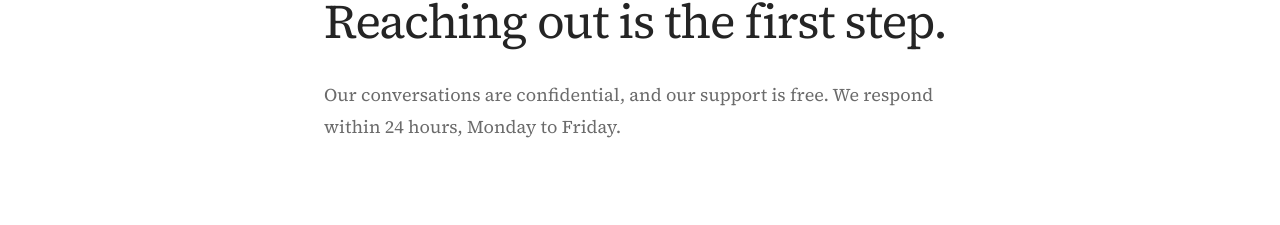
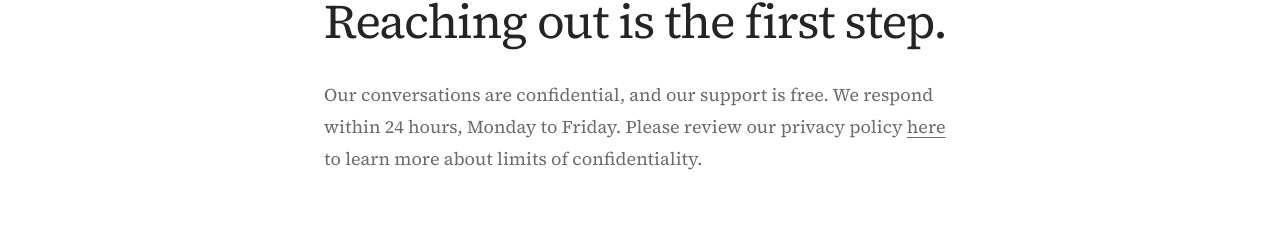
Before and after one commit to Jackalope523/polarization-support-website, a Next.js app: page /en/contact in a window 1280 px wide. Shown: the part 219-444 px from the top of the page. Built offline with nearby package versions, Linux system fonts and the light colour scheme; no server answers.

Commit message:
French language updates

```diff
--- a/app/[locale]/contact/page.tsx
+++ b/app/[locale]/contact/page.tsx
@@ -35,7 +35,18 @@ export default function ContactPage() {
             {t("title")}
           </h1>
           <p className="mt-8 font-serif text-lg leading-8 text-muted">
-            {t("intro")}
+            {t.rich("intro", {
+              privacy: (chunks) => (
+                <a
+                  href={t("privacyHref")}
+                  target="_blank"
+                  rel="noopener noreferrer"
+                  className="underline underline-offset-4 hover:text-foreground max-md:active:text-foreground"
+                >
+                  {chunks}
+                </a>
+              ),
+            })}
           </p>
         </div>
       </section>
--- a/messages/en.json
+++ b/messages/en.json
@@ -94,9 +94,10 @@
   "Contact": {
     "metaTitle": "Contact us",
     "metaDescription": "Reach Polarisation Support by phone, text, or email. Free and confidential, we respond within 24 hours, Monday to Friday.",
+    "privacyHref": "/privacy-policy-english.pdf",
     "eyebrow": "Contact us",
     "title": "Reaching out is the first step.",
-    "intro": "Our conversations are confidential, and our support is free. We respond within 24 hours, Monday to Friday.",
+    "intro": "Our conversations are confidential, and our support is free. We respond within 24 hours, Monday to Friday. Please review our privacy policy <privacy>here</privacy> to learn more about limits of confidentiality.",
     "methods": {
       "callText": {
         "label": "Call or text",
--- a/messages/fr.json
+++ b/messages/fr.json
@@ -26,7 +26,7 @@
     "contactHeading": "Contactez-nous",
     "contact": "Contactez-nous",
     "replies": "Réponses en 24 h, du lundi au vendredi",
-    "emergency": "Si une personne est en danger immédiat, composez le 911. En situation de crise, appelez ou textez le 9-8-8 en tout temps.",
+    "emergency": "Si une personne est en danger immédiat, composez le 911. En crise en ce moment? Appelez ou textez le 9-8-8 pour obtenir de l’aide immédiate.",
     "copyright": "© {year} Polarisation Support · <privacy>Politique de confidentialité</privacy>",
     "privacyHref": "/privacy-policy-french.pdf"
   },
@@ -40,7 +40,7 @@
   "Home": {
     "eyebrow": "Soutien gratuit et confidentiel au Québec",
     "heroTitle": "Êtes-vous inquiet pour quelqu'un? <highlight>Nous pouvons vous aider.</highlight>",
-    "heroBody": "Quand une personne que vous aimez commence à sombrer, il est difficile de savoir quoi faire ou vers qui se tourner. Vous n’avez pas à porter ce fardeau seul.",
+    "heroBody": "Quand une personne proche de vous commence à sombrer, il est difficile de savoir quoi faire ou vers qui se tourner. Vous n’avez pas à porter ce fardeau seul.",
     "heroCtaPrimary": "Communiquez avec nous",
     "heroCtaSecondary": "Découvrez notre approche",
     "concernsEyebrow": "Pourquoi nous contacter?",
@@ -59,7 +59,7 @@
     "goals": [
       {
         "title": "Vous soutenir",
-        "body": "Nous apportons un soutien à toute personne préoccupée par la radicalisation potentielle d'un individu."
+        "body": "Nous apportons un soutien à toute personne préoccupée de voir une personne proche d'elle s'engager dans des idéologies violentes, en offrant un espace confidentiel et sans jugement pour en discuter."
       },
       {
         "title": "Protéger votre bien-être",
@@ -84,19 +84,20 @@
     "title": "Un espace confidentiel pour des préoccupations difficiles.",
     "whatHeading": "Nos objectifs",
     "whatPara1": "Nous apportons un soutien spécialisé aux personnes et à leurs familles qui souffrent du climat social actuel et de la polarisation croissante.",
-    "whatPara2": "Nous offrons un espace confidentiel et sans jugement pour discuter des préoccupations liées à la polarisation sociale.",
+    "whatPara2": "Nous offrons un espace confidentiel et sans jugement pour discuter de ces préoccupations.",
     "whoHeading": "Qui nous sommes",
     "whoPara1": "Nous travaillons en collaboration avec RAPS, une équipe multidisciplinaire qui offre des services de soutien social, d'engagement communautaire, de psychothérapie, de psychiatrie et d'accès aux services médicaux.",
     "whoPara2": " En collaboration avec des partenaires régionaux, nous apportons un soutien aux personnes et aux familles du Québec qui sont touchées par le climat social actuel, qui est source de détresse pour de nombreuses personnes.",
-    "closing": "Vous vous demandez si votre situation est « assez grave » pour nous consulter ? Elle l’est. Aucune préoccupation n’est trop petite.",
+    "closing": "Vous vous demandez si votre situation est « assez grave » pour nous consulter ? Parlons-en ensemble.",
     "contactButton": "Contactez-nous"
   },
   "Contact": {
     "metaTitle": "Contactez-nous",
     "metaDescription": "Joignez Polarisation Support par téléphone, texto ou courriel. Gratuit et confidentiel, nous répondons en 24 heures, du lundi au vendredi.",
+    "privacyHref": "/privacy-policy-french.pdf",
     "eyebrow": "Contactez-nous",
     "title": "Tendre la main, c’est le premier pas.",
-    "intro": "Tout ce que vous nous confiez est confidentiel, et notre soutien est gratuit. Nous répondons en 24 heures, du lundi au vendredi.",
+    "intro": "Nos échanges sont confidentiels, et notre soutien est gratuit. Nous répondons en 24 heures, du lundi au vendredi. Veuillez consulter notre politique de confidentialité <privacy>ici</privacy> pour en savoir plus sur les limites de la confidentialité.",
     "methods": {
       "callText": {
         "label": "Appeler ou texter",
```
